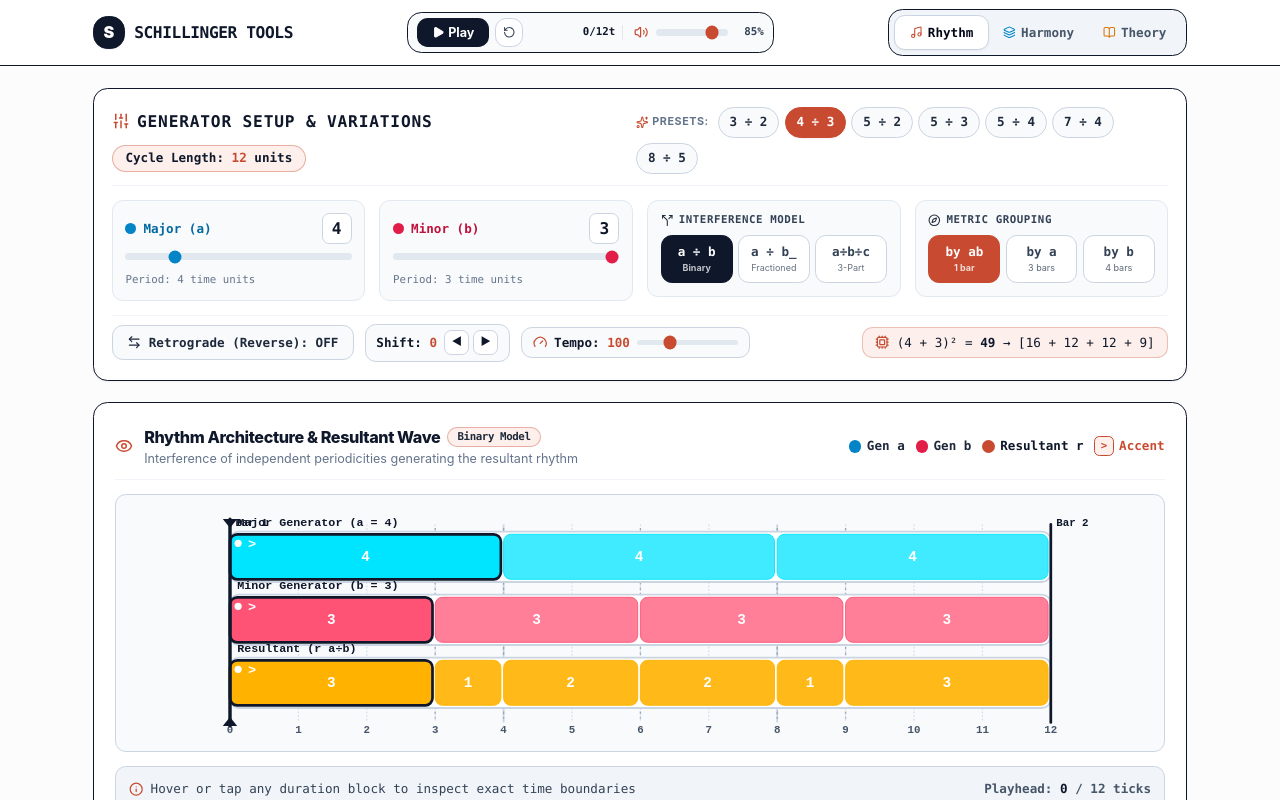
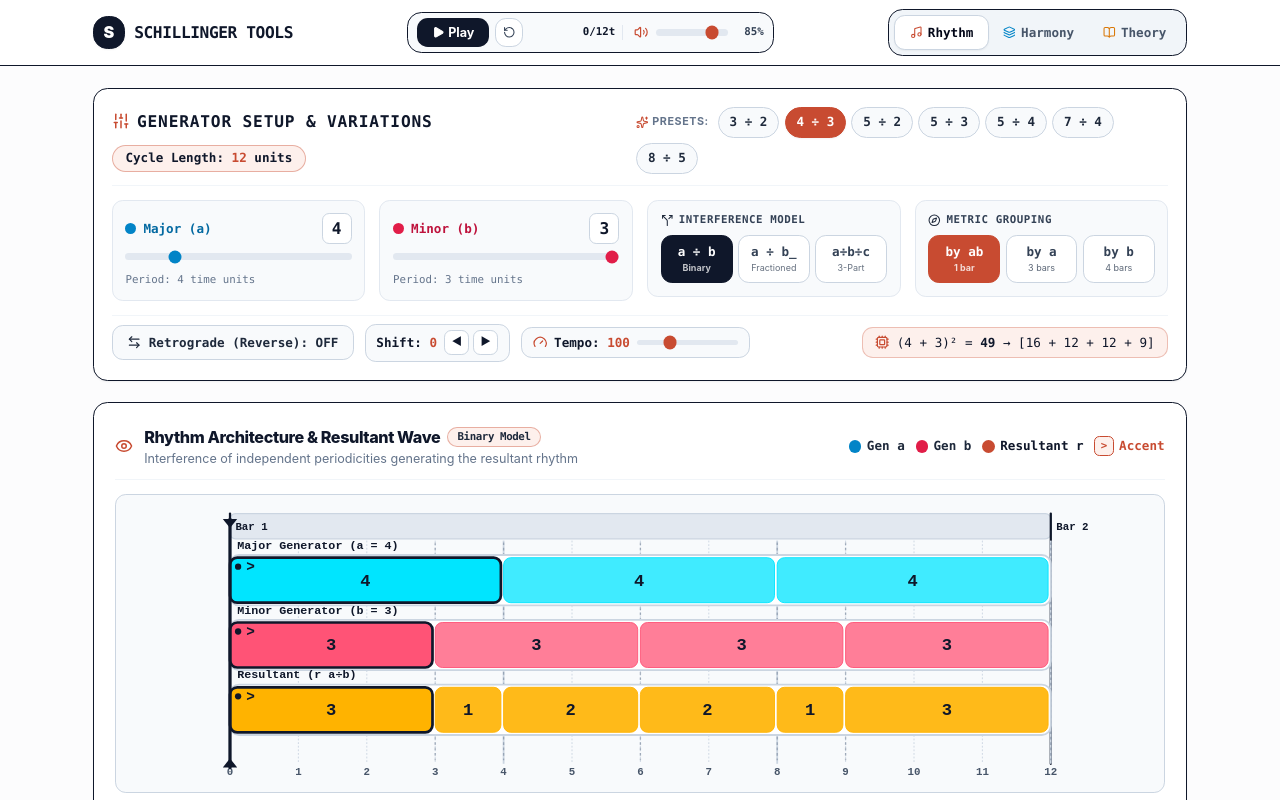
Before and after one commit to turbonerd64/schillinger-tools, a React (Vite) app: page / in a window 1280 px wide. Shown: the top 800 px of the page. Built offline with nearby package versions, Linux system fonts and the light colour scheme.

Commit message:
Fix text collision between measure bar and lane header, make block duration numbers black and larger

```diff
--- a/src/components/rhythm/MultiLaneVisualizer.tsx
+++ b/src/components/rhythm/MultiLaneVisualizer.tsx
@@ -33,12 +33,14 @@ export const MultiLaneVisualizer: React.FC<MultiLaneVisualizerProps> = ({
 
   // Visual layout dimensions
   const laneHeight = 56;
-  const laneGap = 14;
+  const laneGap = 16;
   const numLanes = lanes.length;
   // Dynamic tick width
   const tickWidth = Math.max(46, Math.min(76, 920 / totalLength));
   const svgWidth = totalLength * tickWidth;
-  const svgHeight = numLanes * (laneHeight + laneGap) + 42;
+  const rulerHeight = 28;
+  const lanesStartY = 50;
+  const svgHeight = lanesStartY + numLanes * (laneHeight + laneGap) + 32;
 
   const measureLineXs = measureBars.map((barTick) => barTick * tickWidth);
 
@@ -105,6 +107,43 @@ export const MultiLaneVisualizer: React.FC<MultiLaneVisualizerProps> = ({
           height={svgHeight}
           className="overflow-visible block mx-auto"
         >
+          {/* Top Measure Ruler Strip */}
+          <rect
+            x={0}
+            y={4}
+            width={svgWidth}
+            height={rulerHeight}
+            rx={6}
+            fill="#e2e8f0"
+            stroke="#cbd5e1"
+            strokeWidth={1.5}
+          />
+
+          {/* Metric measure dividers and Bar labels */}
+          {measureLineXs.map((mX, mIdx) => (
+            <g key={`measure-${mIdx}`}>
+              <line
+                x1={mX}
+                y1={4}
+                x2={mX}
+                y2={svgHeight - 16}
+                stroke="#0f172a"
+                strokeWidth={2.5}
+                strokeLinecap="round"
+              />
+              <text
+                x={mX + 6}
+                y={22}
+                fill="#0f172a"
+                fontSize="12"
+                fontFamily="monospace"
+                fontWeight="800"
+              >
+                Bar {mIdx + 1}
+              </text>
+            </g>
+          ))}
+
           {/* Atomic pulse grid vertical ticks */}
           {Array.from({ length: totalLength + 1 }).map((_, tick) => {
             const x = tick * tickWidth;
@@ -112,7 +151,7 @@ export const MultiLaneVisualizer: React.FC<MultiLaneVisualizerProps> = ({
               <g key={`grid-tick-${tick}`}>
                 <line
                   x1={x}
-                  y1={16}
+                  y1={rulerHeight + 6}
                   x2={x}
                   y2={svgHeight - 16}
                   stroke="#cbd5e1"
@@ -141,7 +180,7 @@ export const MultiLaneVisualizer: React.FC<MultiLaneVisualizerProps> = ({
               <line
                 key={`cut-${cutTick}`}
                 x1={x}
-                y1={20}
+                y1={rulerHeight + 8}
                 x2={x}
                 y2={svgHeight - 20}
                 stroke="#64748b"
@@ -154,7 +193,7 @@ export const MultiLaneVisualizer: React.FC<MultiLaneVisualizerProps> = ({
 
           {/* Lanes and Duration Blocks */}
           {lanes.map((lane, laneIdx) => {
-            const y = 24 + laneIdx * (laneHeight + laneGap);
+            const y = lanesStartY + laneIdx * (laneHeight + laneGap);
             const isResultant = lane.id === 'resultant';
             const baseColor =
               lane.color ||
@@ -180,10 +219,10 @@ export const MultiLaneVisualizer: React.FC<MultiLaneVisualizerProps> = ({
                   strokeWidth={2}
                 />
 
-                {/* Lane Label */}
+                {/* Lane Label - Positioned cleanly above each lane */}
                 <text
                   x={8}
-                  y={y - 6}
+                  y={y - 7}
                   fill="#0f172a"
                   fontSize="13"
                   fontWeight="800"
@@ -218,13 +257,13 @@ export const MultiLaneVisualizer: React.FC<MultiLaneVisualizerProps> = ({
                         strokeWidth={isBlockActive ? 3 : 1}
                       />
 
-                      {/* Integer duration label inside block */}
-                      {blockW > 18 && (
+                      {/* Integer duration label inside block - Black text & slightly larger */}
+                      {blockW > 14 && (
                         <text
                           x={blockX + blockW / 2}
-                          y={y + laneHeight / 2 + 5}
-                          fill="#ffffff"
-                          fontSize="16"
+                          y={y + laneHeight / 2 + 6}
+                          fill="#0f172a"
+                          fontSize={blockW > 28 ? "19" : "15"}
                           fontWeight="900"
                           fontFamily="monospace"
                           textAnchor="middle"
@@ -234,20 +273,20 @@ export const MultiLaneVisualizer: React.FC<MultiLaneVisualizerProps> = ({
                         </text>
                       )}
 
-                      {/* Accent caret (>) */}
+                      {/* Accent caret (>) & dot */}
                       {block.isAccented && (
                         <g>
                           <circle
                             cx={blockX + 9}
                             cy={y + 13}
-                            r={4}
-                            fill="#ffffff"
+                            r={3.5}
+                            fill="#0f172a"
                           />
                           <text
-                            x={blockX + 20}
+                            x={blockX + 18}
                             y={y + 18}
-                            fill="#ffffff"
-                            fontSize="15"
+                            fill="#0f172a"
+                            fontSize="16"
                             fontWeight="900"
                             fontFamily="monospace"
                             pointerEvents="none"
@@ -262,31 +301,6 @@ export const MultiLaneVisualizer: React.FC<MultiLaneVisualizerProps> = ({
               </g>
             );
           })}
-
-          {/* Metric measure dividers */}
-          {measureLineXs.map((mX, mIdx) => (
-            <g key={`measure-${mIdx}`}>
-              <line
-                x1={mX}
-                y1={16}
-                x2={mX}
-                y2={svgHeight - 16}
-                stroke="#0f172a"
-                strokeWidth={3}
-                strokeLinecap="round"
-              />
-              <text
-                x={mX + 6}
-                y={18}
-                fill="#0f172a"
-                fontSize="12"
-                fontFamily="monospace"
-                fontWeight="800"
-              >
-                Bar {mIdx + 1}
-              </text>
-            </g>
-          ))}
 
           {/* Real-time Hardware Playhead Cursor - Instant teleport on wrap */}
           <g
```
